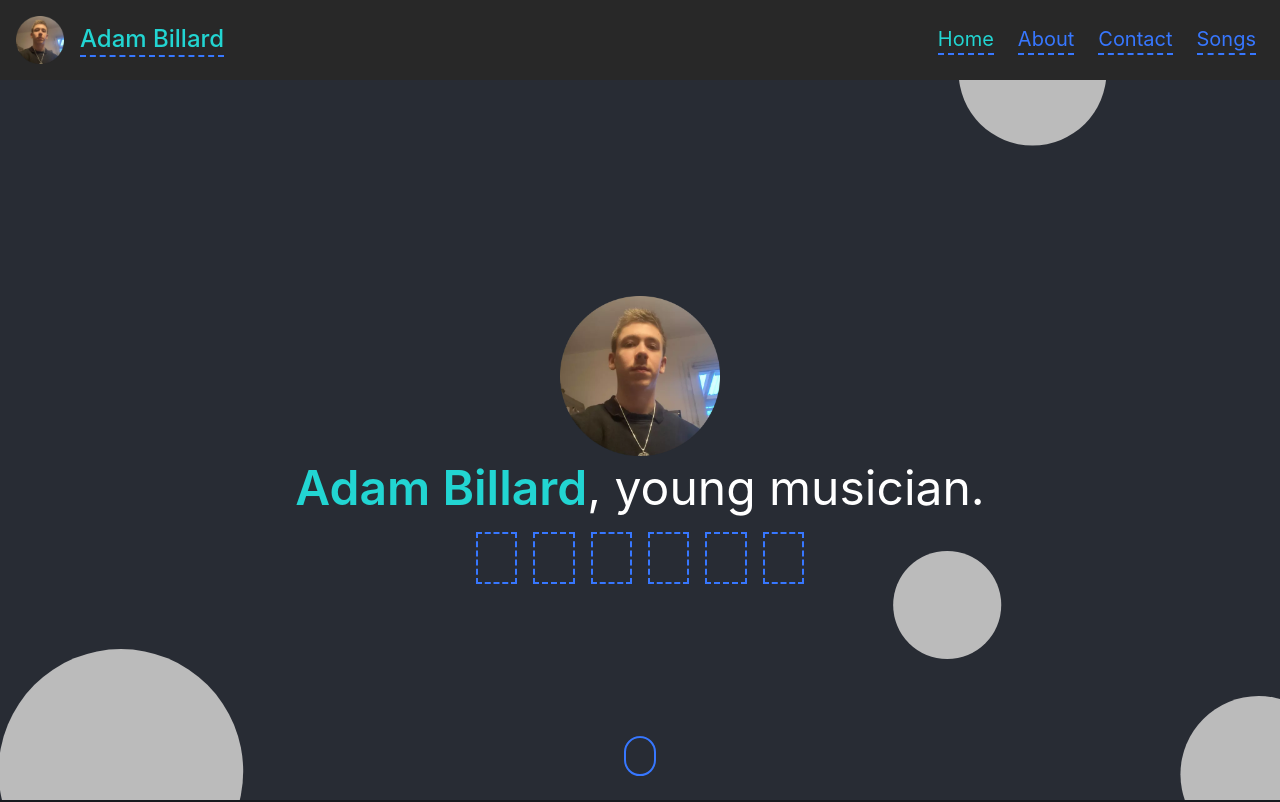
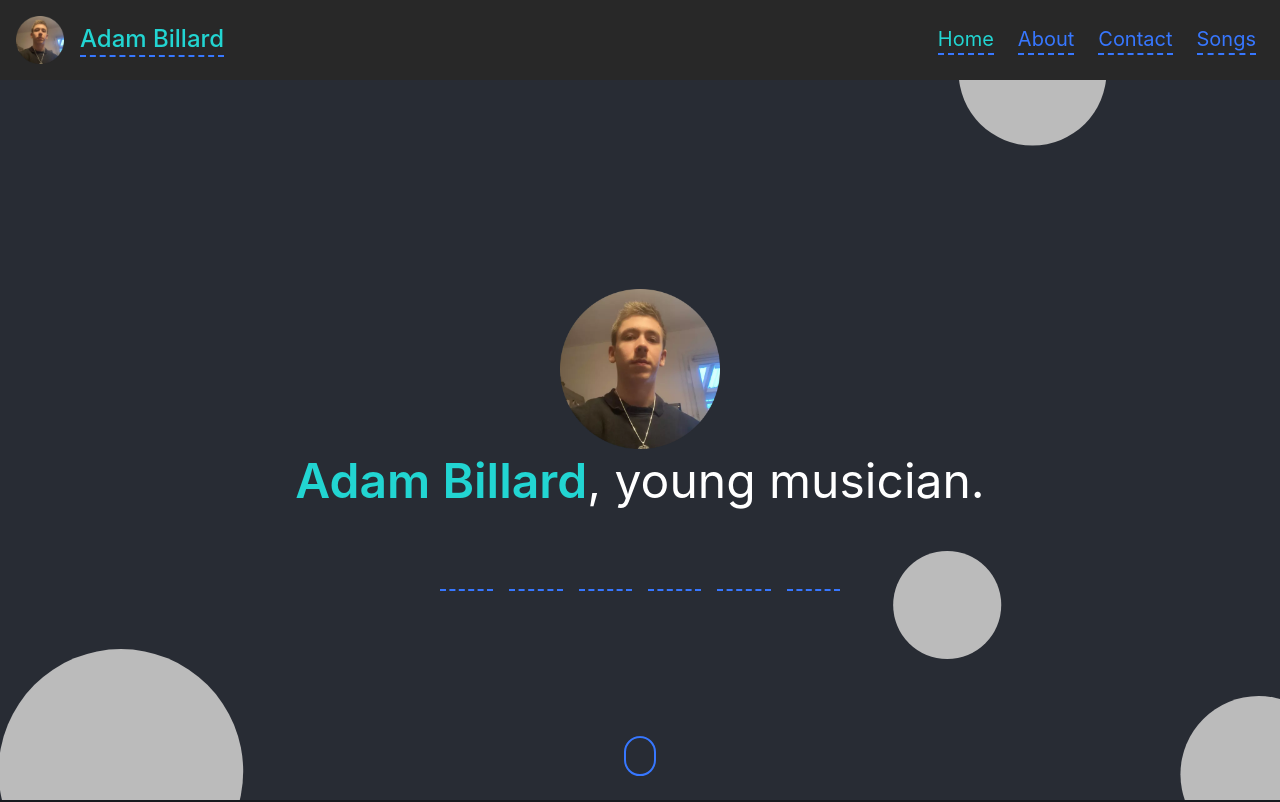
Before and after one commit to TheDogHusky/music, a Nuxt app: page / in a window 1280 px wide. Shown: the top 802 px of the page. Built offline with nearby package versions, Linux system fonts and the light colour scheme; a web font is replaced by a local one.

Commit message:
feat: move to tailwind 4

```diff
--- a/nuxt.config.ts
+++ b/nuxt.config.ts
@@ -1,8 +1,11 @@
+import tailwindcss from "@tailwindcss/vite";
+
 // https://nuxt.com/docs/api/configuration/nuxt-config
 export default defineNuxtConfig({
     compatibilityDate: '2024-04-03',
     devtools: { enabled: false },
-  modules: ['@nuxtjs/tailwindcss', '@nuxt/image'],
+    modules: ['@nuxt/image'],
+    css: ['~/assets/css/tailwind.css'],
     typescript: {
         strict: true
     },
@@ -10,5 +13,10 @@ export default defineNuxtConfig({
         linkActiveClass: 'text-secondary',
         linkExactActiveClass: 'text-red'
     },
-  plugins: [{ src: '~/plugins/aos.client', mode: 'client' }]
+    plugins: [{ src: '~/plugins/aos.client', mode: 'client' }],
+    vite: {
+        plugins: [
+            tailwindcss()
+        ]
+    }
 });
--- a/package.json
+++ b/package.json
@@ -11,7 +11,6 @@
     },
     "dependencies": {
         "@nuxt/image": "^1.8.0",
-        "@nuxtjs/tailwindcss": "^6.12.1",
         "aos": "^2.3.4",
         "nuxt": "^3.13.0",
         "tailwind-merge": "^2.5.2",
@@ -19,6 +18,8 @@
         "vue-router": "latest"
     },
     "devDependencies": {
+        "@tailwindcss/vite": "^4.1.3",
+        "tailwindcss": "^4.1.3",
         "typescript": "^5.6.2"
     }
 }
--- a/tailwind.config.js
+++ /dev/null
@@ -1,116 +0,0 @@
-/** @type {import('tailwindcss').Config} */
-export default {
-  content: [],
-  theme: {
-    extend: {
-      colors: {
-        "primary": {
-          '50': '#effefc',
-          '100': '#cafdf8',
-          '200': '#94fbf2',
-          '300': '#57f1ea',
-          '400': '#22d5d2',
-          '500': '#0cc0c0',
-          '600': '#06999b',
-          '700': '#0a787b',
-          '800': '#0d5f62',
-          '900': '#104f51',
-          '950': '#022d31',
-          DEFAULT: '#22d5d2'
-        },
-        "secondary": {
-          '50': '#eef5ff',
-          '100': '#d9e8ff',
-          '200': '#bcd7ff',
-          '300': '#8ebeff',
-          '400': '#599aff',
-          '500': '#3777ff',
-          '600': '#1b52f5',
-          '700': '#143ee1',
-          '800': '#1733b6',
-          '900': '#19308f',
-          '950': '#141f57',
-          DEFAULT: '#3777ff'
-        },
-        "gray": {
-          "50": "#f7f7f7",
-          "100": "#ededed",
-          "200": "#dfdfdf",
-          "300": "#bbbbbb",
-          "400": "#adadad",
-          "500": "#999999",
-          "600": "#888888",
-          "700": "#7b7b7b",
-          "800": "#676767",
-          "900": "#545454",
-          "950": "#363636",
-          DEFAULT: '#bbbbbb'
-        },
-        "slate": {
-          DEFAULT: '#282c34',
-          '50': '#f6f7f9',
-          '100': '#edeef1',
-          '200': '#d6dae1',
-          '300': '#b2bac7',
-          '400': '#8895a8',
-          '500': '#6a798d',
-          '600': '#546175',
-          '700': '#454f5f',
-          '800': '#3c4450',
-          '900': '#353b45',
-          '950': '#282c34',
-        },
-        'bunker': {
-          '50': '#f6f7f9',
-          '100': '#edeef1',
-          '200': '#d6dae1',
-          '300': '#b2b9c7',
-          '400': '#8995a7',
-          '500': '#6a778d',
-          '600': '#555f74',
-          '700': '#454e5f',
-          '800': '#3c4350',
-          '900': '#353a45',
-          '950': '#181a1f',
-        },
-        'woodsmoke': {
-          '50': '#f6f6f6',
-          '100': '#e7e7e7',
-          '200': '#d1d1d1',
-          '300': '#b0b0b0',
-          '400': '#888888',
-          '500': '#6d6d6d',
-          '600': '#5d5d5d',
-          '700': '#4f4f4f',
-          '800': '#454545',
-          '900': '#282828',
-          '950': '#141414',
-        }
-      },
-      spacing: {
-        '128': '32rem'
-      }
-    },
-  },
-  plugins: [
-    function ({ addBase, theme }) {
-      function extractColorVars (colorObj, colorGroup = '') {
-        return Object.keys(colorObj).reduce((vars, colorKey) => {
-          const value = colorObj[colorKey];
-          const cssVariable = colorKey === "DEFAULT" ? `--color${colorGroup}` : `--color${colorGroup}-${colorKey}`;
-
-          const newVars =
-              typeof value === 'string'
-                  ? { [cssVariable]: value }
-                  : extractColorVars(value, `-${colorKey}`);
-
-          return { ...vars, ...newVars };
-        }, {});
-      }
-
-      addBase({
-        ':root': extractColorVars(theme('colors')),
-      });
-    },
-  ],
-}
--- a/utils/functions.ts
+++ b/utils/functions.ts
@@ -1,8 +1,8 @@
-import type { ButtonProps, ButtonLinkProps, NuxtButtonLinkProps } from "../components/button.types";
+import type { ButtonProps, ButtonLinkProps, NuxtButtonLinkProps } from "~/components/button.types";
 import { twMerge } from "tailwind-merge";
 
 export function useButtonVariants(props: ButtonProps | ButtonLinkProps | NuxtButtonLinkProps): string {
-    const themeVariants: {[key: string]: string} = {
+    const themeVariants: { [key: string]: string } = {
         primary: "hover:bg-primary border-primary focus:ring-primary text-primary hover:text-neutral-950",
         secondary: "hover:bg-secondary border-secondary focus:ring-secondary text-secondary hover:text-neutral-950",
         warning: "hover:bg-amber-600 border-amber-600 focus:ring-amber-600 text-amber-600 hover:text-white",
@@ -16,10 +16,15 @@ export function useButtonVariants(props: ButtonProps | ButtonLinkProps | NuxtBut
         lg: "px-6 py-3 text-lg",
     };
 
+    const specialVariants: { [key: string]: string } = {
+        socials: "font-normal"
+    }
+
     return twMerge(
-        "rounded-none duration-200 border-2 border-gray-300 outline-none focus:ring text-base text-gray-300 font-semibold focus:ring-gray-300 focus:ring-opacity-50 bg-transparent hover:bg-gray-300 hover:text-neutral-950",
+        "rounded-none duration-200 border-2 border-gray-300 outline-none focus:ring-3 text-base text-gray-300 font-semibold focus:ring-gray-300 focus:ring-opacity-50 bg-transparent hover:bg-gray-300 hover:text-neutral-950 flex flex-row items-center justify-center gap-4",
         sizeVariants[props.size || "md"],
         themeVariants[props.variant || ""],
+        specialVariants[props.special || ""],
         props.disabled ? "opacity-50 cursor-not-allowed" : ""
     );
 }
```
Also changed, not shown: assets/css/tailwind.css. Lines whose indentation alone changed are shown as unchanged.
